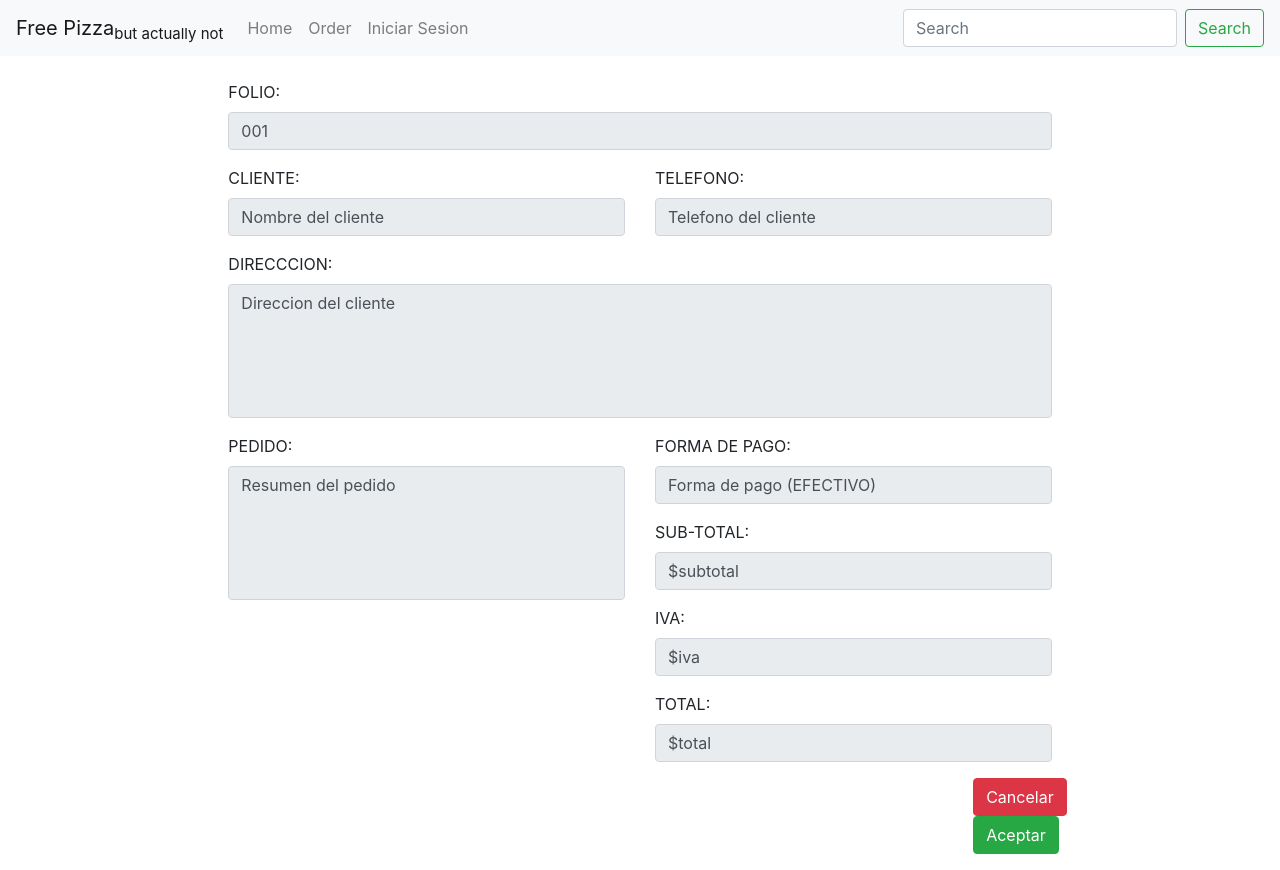
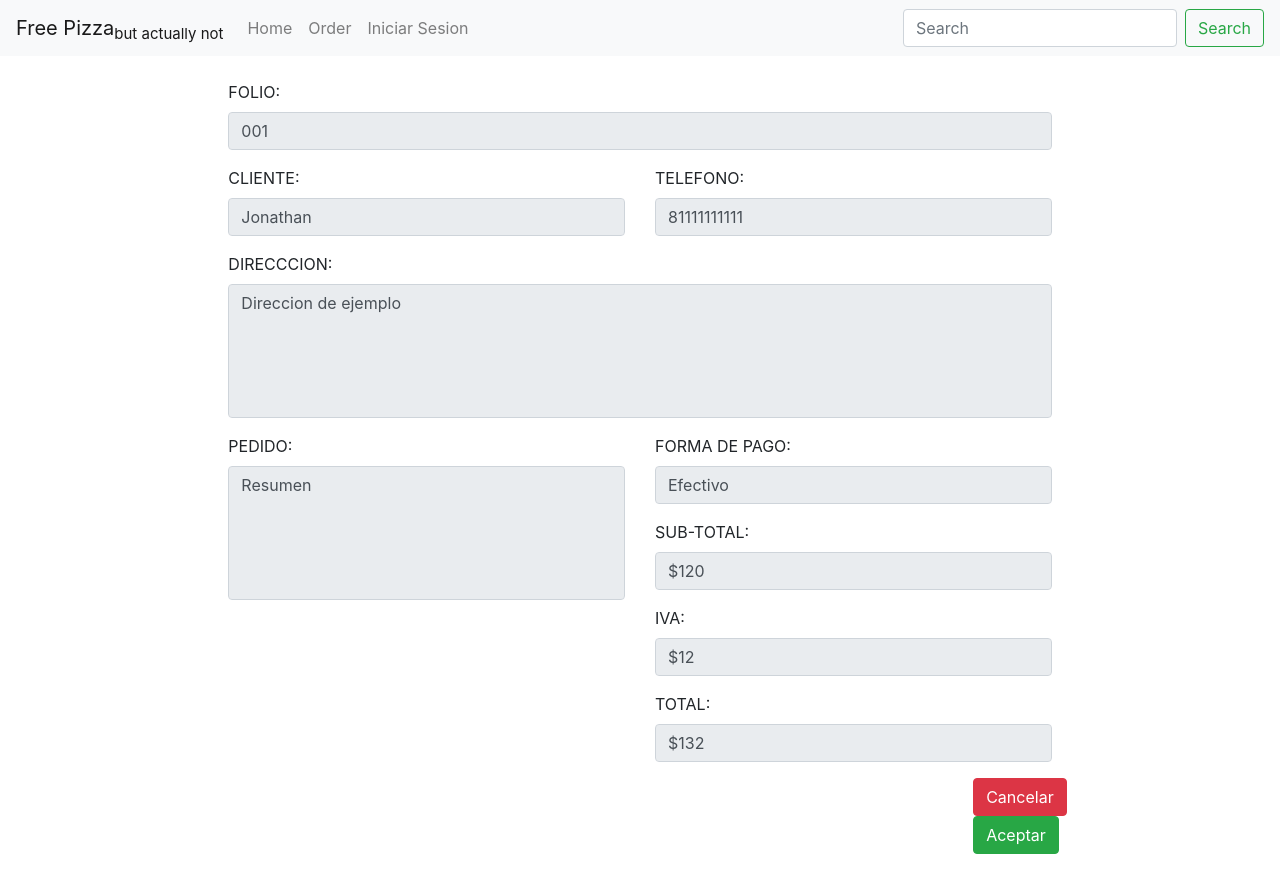
Before and after one commit to JonathanGzzBen/free-pizza-but-actually-not, a Next.js app in the folder src/: page /pay-order in a window 1280 px wide. Built offline with nearby package versions, Linux system fonts and the light colour scheme.

Commit message:
Add mock data fetching to pay-order page

```diff
--- a/src/pages/pay-order.jsx
+++ b/src/pages/pay-order.jsx
@@ -2,18 +2,9 @@ import { useState } from "react";
 import { Row, Col, Form, Button, CardColumns } from "react-bootstrap";
 import Layout from "../components/layout";
 
-export default function PayOrder() {
-  const [pedido, setPedido] = useState({
-    folio: "001",
-    cliente: "Nombre del cliente",
-    telefono: "Telefono del cliente",
-    direccion: "Direccion del cliente",
-    pedido: "Resumen del pedido",
-    formaPago: "Forma de pago (EFECTIVO)",
-    subTotal: "$subtotal",
-    iva: "$iva",
-    total: "$total",
-  });
+export default function PayOrder(props) {
+  console.log(props);
+  const [pedido, setPedido] = useState(props.pedido);
 
   const handleCancelClick = (e) => {
     e.preventDefault();
@@ -78,7 +69,7 @@ export default function PayOrder() {
                 as="textarea"
                 style={{ resize: "none" }}
                 rows="5"
-                value={pedido.pedido}
+                value={pedido.detalle}
                 readOnly
               />
             </Form.Group>
@@ -90,15 +81,19 @@ export default function PayOrder() {
             </Form.Group>
             <Form.Group controlId="sub-total">
               <Form.Label>SUB-TOTAL:</Form.Label>
-              <Form.Control type="text" readOnly value={pedido.subTotal} />
+              <Form.Control
+                type="text"
+                readOnly
+                value={"$" + pedido.subTotal}
+              />
             </Form.Group>
             <Form.Group controlId="iva">
               <Form.Label>IVA:</Form.Label>
-              <Form.Control type="text" readOnly value={pedido.iva} />
+              <Form.Control type="text" readOnly value={"$" + pedido.iva} />
             </Form.Group>
             <Form.Group controlId="total">
               <Form.Label>TOTAL:</Form.Label>
-              <Form.Control type="text" readOnly value={pedido.total} />
+              <Form.Control type="text" readOnly value={"$" + pedido.total} />
             </Form.Group>
           </Col>
         </Row>
@@ -124,3 +119,44 @@ export default function PayOrder() {
     </Layout>
   );
 }
+
+export async function getServerSideProps(context) {
+  const receivedObjectFromDb = {
+    folio: "001",
+    cliente: "Jonathan",
+    telefono: "81111111111",
+    direccion: "Direccion de ejemplo",
+    tamaño: "2",
+    especialidades: [
+      {
+        id: 1,
+        incluir: true,
+      },
+    ],
+    bebidas: [
+      {
+        id: 1,
+        cantidad: "2",
+      },
+    ],
+    formaPago: {
+      id: 1,
+      nombre: "Efectivo",
+    },
+  };
+  return {
+    props: {
+      pedido: {
+        folio: receivedObjectFromDb.folio,
+        cliente: receivedObjectFromDb.cliente,
+        telefono: receivedObjectFromDb.telefono,
+        direccion: receivedObjectFromDb.direccion,
+        detalle: "Resumen",
+        formaPago: receivedObjectFromDb.formaPago.nombre,
+        subTotal: 120,
+        iva: 12,
+        total: 132,
+      },
+    },
+  };
+}
```
